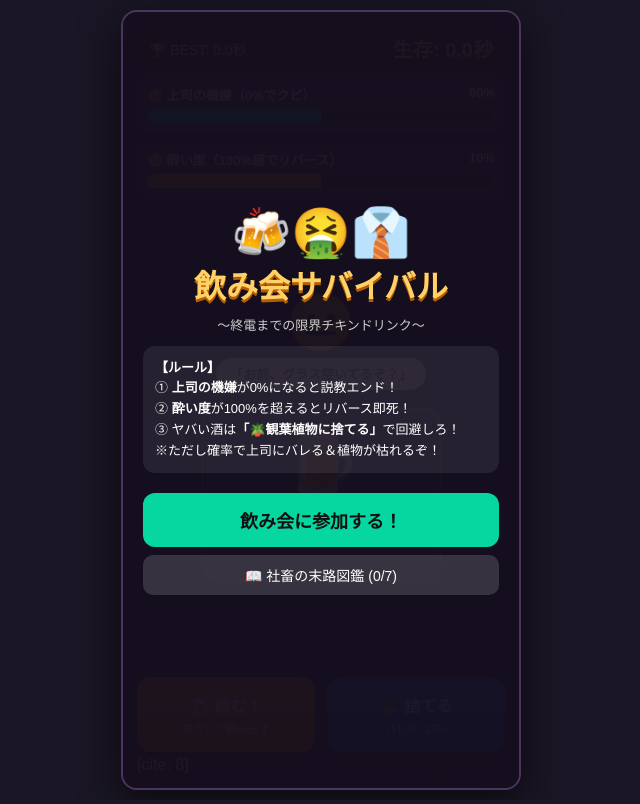
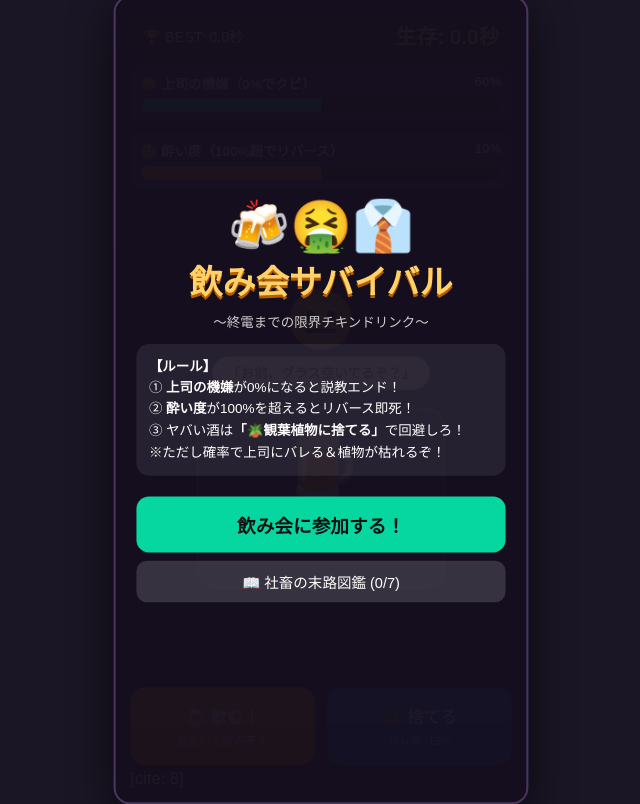
Before and after one commit to ski42-gif/nomikai_survival, a plain HTML site: page index.html in a window 1280 px wide. Shown: the whole page, without its empty margins (319-959 px from the left). Drawn offline with Linux system fonts and the light colour scheme.

Commit message:
Update index.html

```diff
--- a/index.html
+++ b/index.html
@@ -1474,6 +1474,40 @@
 
 </script>
 
+  <script>
+
+  function fitGameToScreen() {
+
+    const app = document.getElementById('app');
+
+    if (!app) return;
+
+
+
+    const baseWidth = 390;
+
+    const baseHeight = 760;
+
+    const scaleX = (window.innerWidth - 12) / baseWidth;
+
+    const scaleY = (window.innerHeight - 12) / baseHeight;
+
+    const scale = Math.min(scaleX, scaleY, 1.25);
+
+
+
+    app.style.transform = `scale(${scale})`;
+
+  }
+
+
+
+  window.addEventListener('resize', fitGameToScreen);
+
+  window.addEventListener('DOMContentLoaded', fitGameToScreen);
+
+</script>
+
 </body>
 
 </html>
```
